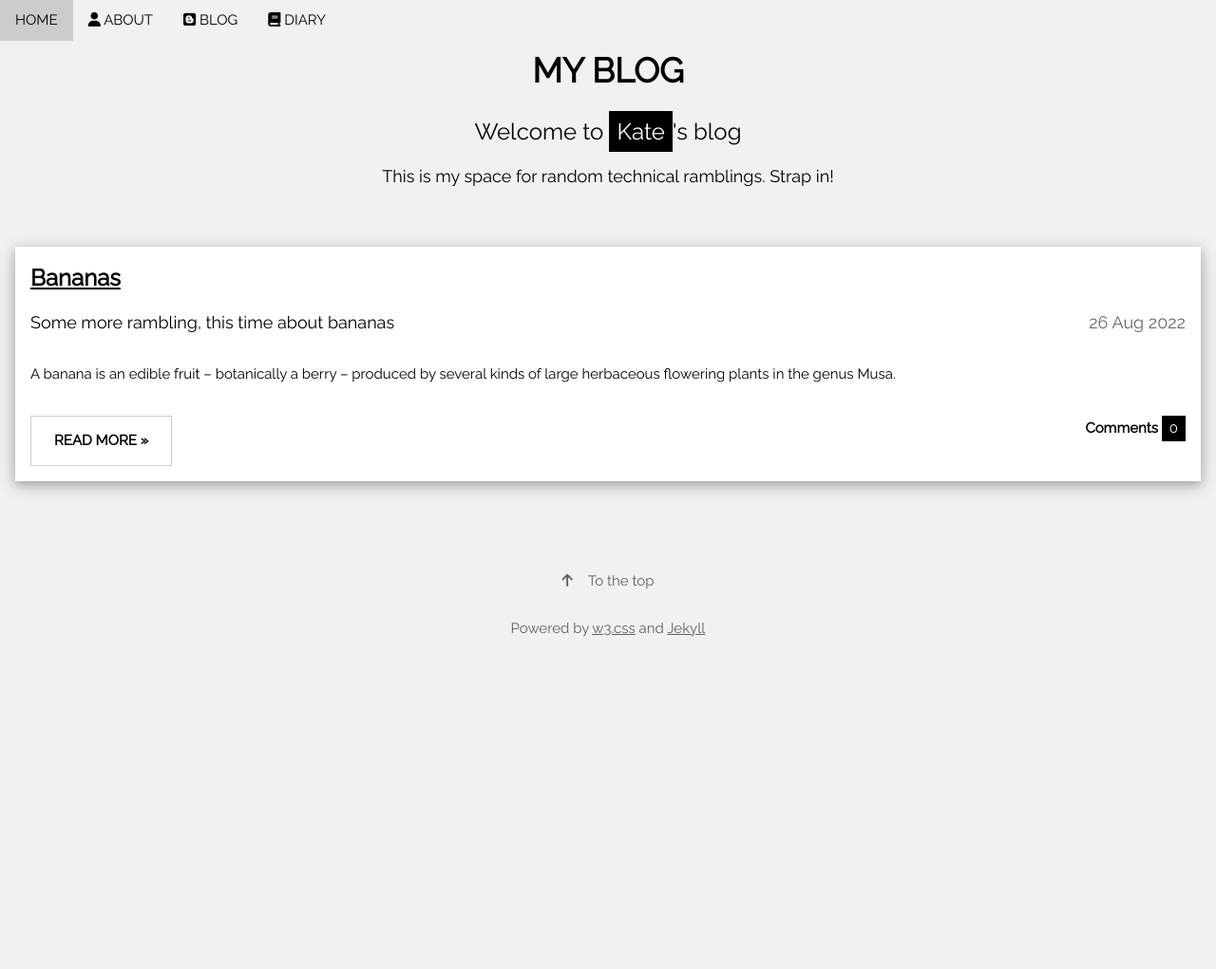
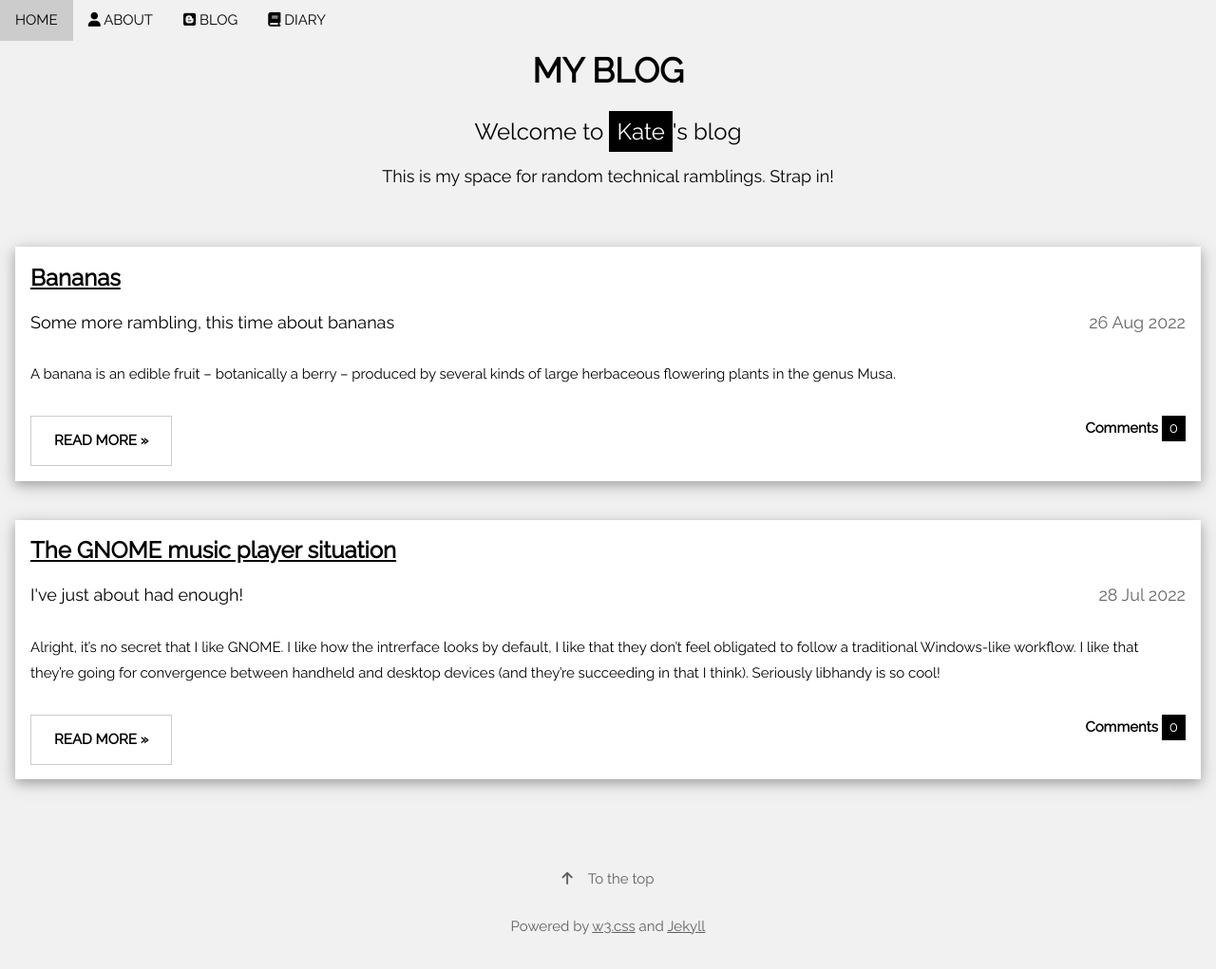
Before and after one commit to k8ieone/site, a Jekyll site: the page built from blog.html, in a window 1280 px wide and 1021 px high. Shown: the whole window at 95% size. Built offline with Jekyll 4.4.1, drawn with Linux system fonts in a browser that asks for light colours; nearby versions of some CDN libraries; some of the changed lines change nothing that is shown.

Commit message:
First actual post! Yay!

```diff
--- a/_includes/head.html
+++ b/_includes/head.html
@@ -14,4 +14,9 @@ body, html {
 html {
   scroll-behavior: smooth;
 }
+img {
+	 display: block;
+	 margin-left: auto;
+	 margin-right: auto;
+}
 </style>
--- /dev/null
+++ b/blog/_posts/2022-07-28-mpd.md
@@ -0,0 +1,34 @@
+---
+layout: post
+title: The GNOME music player situation
+subtitle: I've just about had enough!
+---
+
+Alright, it's no secret that I like GNOME. I like how the intrerface looks by default, I like that they don't feel obligated to follow a traditional Windows-like workflow. I like that they're going for convergence between handheld and desktop devices (and they're succeeding in that I think). Seriously libhandy is so cool!
+
+Now why the frustration? My frustration comes from a pretty nieche place I think. I need a music player. Easy, right? `gnome-music` has you covered!
+Well not really. At the time of writing `gnome-music` doesn't adapt to a mobile layout at all, which disqualifies it from being the music player of my choice for my PinePhone. For that I found [Amberol](https://apps.gnome.org/app/io.bassi.Amberol/). But that's too simple. It can't run in the background and it doesn't have any kind of library view.
+In addition to these issues, I have a problem that neither of these two programs even attempt to solve. I try to be a modern person (at least in this aspect) which means I stream my music. Not from Spotify or something like that, I use [Funkwhale](https://funkwhale.audio/).
+Now, I looked at the source code of `gnome-music` and I almost started crying. It's a Python program which means I should be able to understand it at least on a basic level and potentially hack-in Subsonic/Funkwhale client fucntionality, right? Well... It turns out the codebase for `gnome-music` is absolutely enormous.
+But a bit of hope remains. I found out that `gnome-music` uses Grilo, a plugin driven framework for sourcing media. So it's simple, just make a Grilo plugin for Subsonic, right? Well... Grilo is complicated to say the least. It's almost entirely written in C. I don't actually understand how it fits into media players. There are some [plugins](https://wiki.gnome.org/Projects/Grilo/PlannedFeatures) that don't really make sense to me. After some research it turns out Grilo isn't really for making access to media easy. It's about media **discovery**. This means it's probably just for sourcing metadata. Although I's still not sure exactly, it's hard to tell when there's a proposed Twitter plugin that is supposed to function as a full Twitter client.
+
+So now what? From my research it's obvious that there isn't a project that would be easily extensible yet modern (GTK4, libhandy, etc.). Time to write my own then.
+
+Before I invest huge amounts of time into learning GTK and UI design tho, let's think about this. I want something that wouldn't be as nieche as just a Subsonic/Funkwhale player. I'd like something that could adapt to things like Spotify, YouTube Music, etc. so that others might find use for it as well.
+Creating another music player would be pretty redundant tho, right? There are so many out there already and I'd have to deal with GStreamer, making a plugin standard and a whole bunch of other stuff I have no idea how I could ever manage to do.
+I'm wondering, is there a player that already has a plugin system, is battle-tested and widely used and is just lacking a GUI?
+Of course! [Mopidy](https://mopidy.com/)!
+As it turns out, there's not many GUI MPD clients out there. Certainly not modern ones.
+
+It seems like I found my solution then. Just create an MPD client which uses GTK4 and all that other modern GNOME stuff. Maybe I'll even try to follow the HIG, who knows?
+
+That all comes later tho, first I need to get this project off the ground. And I already did! Here's my first ever GTK4 program!
+
+![smt](img/mphandy.png)
+
+Alright, as you can tell, it needs... work... But I think I can get there eventually! I'm calling it *mphandy* (I know, I'm terrible with names) for now, I just couldn't think of anything better.
+
+Talking with MPD is very simple, the GUI is the part that will take most of my time (and sanity).
+
+My only concern is that MPD is a bit limited. It seems to me like there's no way to query anything else than its internal music database. And external sources (like YouTube) are not indexed in it, because that would be ridiculous.
+To my knowledge tho, there is no Python module to talk directly with Mopidy (which would get around the search limitation). I know tehre's Iris that has no problem searching sources like YouTube, I'll have to see how they do it and maybe switch to that.
```
Also changed, not shown: blog/img/mphandy.png (added).
